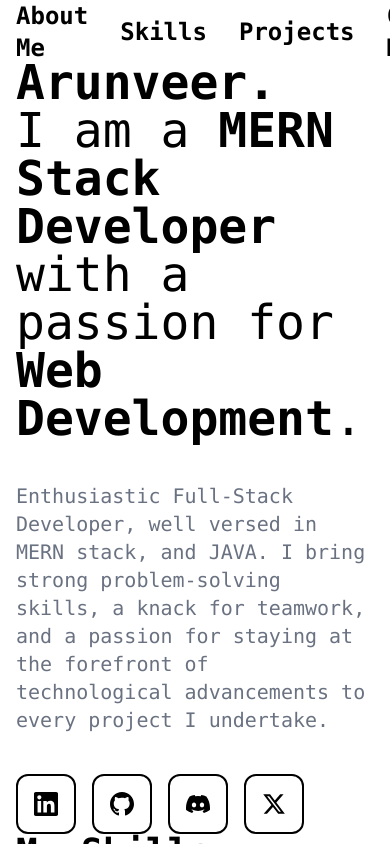
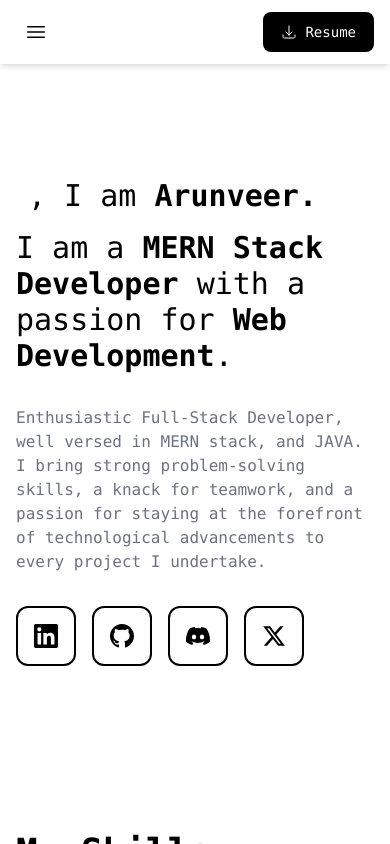
Before and after one commit to ArunveerSidhu/personal-portfolio, a React (Vite) app in the folder portfolio/: page / in a window 390 px wide. Built offline with nearby package versions, Linux system fonts and the light colour scheme.

Commit message:
almost done with the work and added responsiveness for mobile and tablet devices

```diff
--- a/portfolio/src/components/AboutMe.jsx
+++ b/portfolio/src/components/AboutMe.jsx
@@ -49,20 +49,20 @@ function AboutMe() {
     <section id="about" className="h-screen flex items-center py-16">
       <div className="max-w-6xl mx-auto px-4 w-full">
         <div className='w-full font-mono'>
-          <div className="text-5xl font-mono">
+          <div className="text-3xl sm:text-4xl lg:text-5xl font-mono">
             <h1>
               <span className="inline-block border-r-4 border-black pr-2">
                 {displayText}
               </span>
               , I am <span className='font-extrabold'>Arunveer.</span>
             </h1>
-            <h1>
-                I am a <span className='font-extrabold'>MERN Stack Developer</span> <br /> with a passion for <span className='font-extrabold'>Web Development</span>.
+            <h1 className="mt-4">
+              I am a <span className='font-extrabold'>MERN Stack Developer</span> <br className="hidden sm:block" /> with a passion for <span className='font-extrabold'>Web Development</span>.
             </h1>
-            <p className='mt-10 text-xl text-gray-500'>
-                Enthusiastic Full-Stack Developer, well versed in MERN stack, and JAVA. I bring strong problem-solving skills, a knack for teamwork, and a passion for staying at the forefront of technological advancements to every project I undertake.
+            <p className='mt-8 text-base sm:text-lg lg:text-xl text-gray-500'>
+              Enthusiastic Full-Stack Developer, well versed in MERN stack, and JAVA. I bring strong problem-solving skills, a knack for teamwork, and a passion for staying at the forefront of technological advancements to every project I undertake.
             </p>
-            <div className="flex gap-4 mt-10">
+            <div className="flex flex-wrap gap-4 mt-8">
               <a href="https://www.linkedin.com/in/arunveer-sidhu-1719832b4/" target="_blank" rel="noopener noreferrer"
                 className="p-4 bg-white border-2 border-black rounded-xl hover:bg-black hover:border-white group transition-all">
                 <svg className="w-6 h-6 group-hover:text-white" fill="currentColor" viewBox="0 0 24 24">
--- a/portfolio/src/components/ContactMe.jsx
+++ b/portfolio/src/components/ContactMe.jsx
@@ -35,37 +35,37 @@ function ContactMe() {
   ]
 
   return (
-    <section id='contact' className="h-screen flex items-center py-16">
+    <section id='contact' className="min-h-screen py-24 lg:py-16">
       <div className="max-w-6xl mx-auto px-4 w-full">
-        <h2 className="text-4xl font-mono font-bold mb-16">Get In Touch...</h2>
+        <h2 className="text-3xl sm:text-4xl font-mono font-bold mb-8 sm:mb-16">Get In Touch...</h2>
 
-        <div className="grid gap-8 md:grid-cols-2 lg:grid-cols-3">
+        <div className="grid gap-4 sm:gap-8 md:grid-cols-2 lg:grid-cols-3">
           {contacts.map((contact, index) => (
             <a
               key={index}
               href={contact.href}
               target="_blank"
               rel="noopener noreferrer"
-              className="flex items-center gap-6 p-6 border-2 border-black rounded-xl hover:bg-black hover:text-white transition-all group"
+              className="flex items-center gap-4 sm:gap-6 p-4 sm:p-6 border-2 border-black rounded-xl hover:bg-white hover:text-black transition-all duration-300 group"
             >
-              <div className="group-hover:text-white transition-colors">
+              <div className="group-hover:text-black transition-colors">
                 {contact.icon}
               </div>
               <div>
-                <h3 className="text-xl font-mono font-bold">{contact.name}</h3>
-                <p className="text-gray-600 group-hover:text-gray-300">{contact.value}</p>
+                <h3 className="text-lg sm:text-xl font-mono font-bold">{contact.name}</h3>
+                <p className="text-sm sm:text-base text-gray-600 group-hover:text-gray-800">{contact.value}</p>
               </div>
             </a>
           ))}
         </div>
 
-        <div className="mt-16 text-center">
-          <p className="text-xl text-gray-600 mb-8">
+        <div className="mt-12 sm:mt-16 text-center">
+          <p className="text-base sm:text-xl text-gray-600 mb-6 sm:mb-8 px-4">
             I'm always open to discussing new projects, creative ideas or opportunities to be part of your visions.
           </p>
           <a
             href="mailto:arunveersidhu@gmail.com"
-            className="inline-flex items-center gap-2 px-6 py-3 bg-black text-white rounded-lg hover:bg-gray-700 transition-colors text-lg font-mono"
+            className="inline-flex items-center gap-2 px-4 sm:px-6 py-2 sm:py-2.5 bg-black text-white rounded-lg border-2 border-black hover:bg-white hover:text-black transition-all duration-300 text-sm sm:text-base"
           >
             <svg xmlns="http://www.w3.org/2000/svg" fill="none" viewBox="0 0 24 24" strokeWidth={1.5} stroke="currentColor" className="w-5 h-5">
               <path strokeLinecap="round" strokeLinejoin="round" d="M6 12 3.269 3.125A59.769 59.769 0 0 1 21.485 12 59.768 59.768 0 0 1 3.27 20.875L5.999 12Zm0 0h7.5" />
--- a/portfolio/src/components/Header.jsx
+++ b/portfolio/src/components/Header.jsx
@@ -1,33 +1,71 @@
-import React from 'react'
+import React, { useState } from 'react'
 
 function Header() {
+  const [isMenuOpen, setIsMenuOpen] = useState(false);
+
   return (
-    <header className='h-16 w-screen fixed top-0 bg-white z-50 font-mono'>
+    <header className='h-16 w-screen fixed top-0 bg-white shadow-md z-50 font-mono'>
       <nav className='h-full max-w-6xl mx-auto px-4 flex justify-between items-center text-xl'>
-        <ul className='h-full text-2xl font-bold flex items-center justify-center gap-8'>
-          <li className='cursor-pointer hover:text-gray-700 transition-colors'>
+        {/* Mobile Menu Button */}
+        <button
+          onClick={() => setIsMenuOpen(!isMenuOpen)}
+          className="lg:hidden p-2"
+        >
+          <svg xmlns="http://www.w3.org/2000/svg" fill="none" viewBox="0 0 24 24" strokeWidth={1.5} stroke="currentColor" className="w-6 h-6">
+            <path strokeLinecap="round" strokeLinejoin="round" d="M3.75 6.75h16.5M3.75 12h16.5m-16.5 5.25h16.5" />
+          </svg>
+        </button>
+
+        {/* Desktop Navigation */}
+        <ul className='hidden lg:flex h-full text-2xl font-bold items-center justify-center gap-8'>
+          <li className='cursor-pointer relative group'>
             <a href="#about">About Me</a>
+            <span className="absolute inset-x-0 bottom-0 h-0.5 bg-black transform scale-x-0 group-hover:scale-x-100 transition-transform"></span>
           </li>
-          <li className='cursor-pointer hover:text-gray-700 transition-colors'>
+          <li className='cursor-pointer relative group'>
             <a href="#skills">Skills</a>
+            <span className="absolute inset-x-0 bottom-0 h-0.5 bg-black transform scale-x-0 group-hover:scale-x-100 transition-transform"></span>
           </li>
-          <li className='cursor-pointer hover:text-gray-700 transition-colors'>
+          <li className='cursor-pointer relative group'>
             <a href="#projects">Projects</a>
+            <span className="absolute inset-x-0 bottom-0 h-0.5 bg-black transform scale-x-0 group-hover:scale-x-100 transition-transform"></span>
           </li>
-          <li className='cursor-pointer hover:text-gray-700 transition-colors'>
+          <li className='cursor-pointer relative group'>
             <a href="#contact">Contact Me</a>
+            <span className="absolute inset-x-0 bottom-0 h-0.5 bg-black transform scale-x-0 group-hover:scale-x-100 transition-transform"></span>
           </li>
         </ul>
+
         <a
           href="/Resume.pdf"
           download
-          className="flex font-mono items-center gap-2 px-4 py-2 bg-black text-white rounded-lg hover:bg-gray-700 transition-colors"
+          className="flex font-mono items-center gap-2 px-4 sm:px-6 py-2 sm:py-2.5 bg-black text-white rounded-lg border-2 border-black hover:bg-white hover:text-black transition-all duration-300 text-sm sm:text-base"
         >
-          <svg xmlns="http://www.w3.org/2000/svg" fill="none" viewBox="0 0 24 24" strokeWidth={1.5} stroke="currentColor" className="w-5 h-5">
+          <svg xmlns="http://www.w3.org/2000/svg" fill="none" viewBox="0 0 24 24" strokeWidth={1.5} stroke="currentColor" className="w-4 h-4 sm:w-5 sm:h-5">
             <path strokeLinecap="round" strokeLinejoin="round" d="M3 16.5v2.25A2.25 2.25 0 0 0 5.25 21h13.5A2.25 2.25 0 0 0 21 18.75V16.5M16.5 12 12 16.5m0 0L7.5 12m4.5 4.5V3" />
           </svg>
           Resume
         </a>
+
+        {/* Mobile Navigation */}
+        {isMenuOpen && (
+          <div className="lg:hidden fixed inset-0 top-16 bg-white z-40">
+            <ul className='flex flex-col items-center justify-start pt-8 gap-8 text-2xl font-bold'>
+              <li className='cursor-pointer'>
+                <a href="#about" onClick={() => setIsMenuOpen(false)}>About Me</a>
+              </li>
+              <li className='cursor-pointer'>
+                <a href="#skills" onClick={() => setIsMenuOpen(false)}>Skills</a>
+              </li>
+              <li className='cursor-pointer'>
+                <a href="#projects" onClick={() => setIsMenuOpen(false)}>Projects</a>
+              </li>
+              <li className='cursor-pointer'>
+                <a href="#contact" onClick={() => setIsMenuOpen(false)}>Contact Me</a>
+              </li>
+            </ul>
+          </div>
+        )}
       </nav>
     </header>
   )
--- a/portfolio/src/components/Projects.jsx
+++ b/portfolio/src/components/Projects.jsx
@@ -25,23 +25,23 @@ function Projects() {
   ];
 
   return (
-    <section id='projects' className="h-screen flex items-center py-16">
+    <section id='projects' className="min-h-screen py-24 lg:py-16">
       <div className="max-w-6xl mx-auto px-4 w-full">
-        <h2 className="text-4xl font-mono font-bold mb-16">My Projects...</h2>
-        <div className="grid grid-cols-1 md:grid-cols-2 lg:grid-cols-3 gap-8">
+        <h2 className="text-3xl sm:text-4xl font-mono font-bold mb-8 sm:mb-16">My Projects...</h2>
+        <div className="grid grid-cols-1 md:grid-cols-2 lg:grid-cols-3 gap-6 sm:gap-8">
           {projects.map((project, index) => (
             <div
               key={index}
-              className="border-2 border-black rounded-xl p-6 hover:shadow-lg transition-all group"
+              className="border-2 border-black rounded-xl p-4 sm:p-6 hover:shadow-lg transition-all group"
             >
-              <h3 className="text-2xl font-mono font-bold mb-4">{project.name}</h3>
-              <p className="text-gray-600 mb-6 line-clamp-4">{project.description}</p>
+              <h3 className="text-xl sm:text-2xl font-mono font-bold mb-3 sm:mb-4">{project.name}</h3>
+              <p className="text-sm sm:text-base text-gray-600 mb-4 sm:mb-6 line-clamp-4">{project.description}</p>
 
-              <div className="flex flex-wrap gap-2 mb-6">
+              <div className="flex flex-wrap gap-2 mb-4 sm:mb-6">
                 {project.techStack.map((tech, techIndex) => (
                   <span
                     key={techIndex}
-                    className="px-3 py-1 text-sm font-mono bg-gray-100 rounded-full"
+                    className="px-2 sm:px-3 py-1 text-xs sm:text-sm font-mono bg-gray-100 rounded-full"
                   >
                     {tech}
                   </span>
@@ -52,7 +52,7 @@ function Projects() {
                 href={project.githubUrl}
                 target="_blank"
                 rel="noopener noreferrer"
-                className="inline-flex items-center gap-2 px-4 py-2 bg-black text-white rounded-lg hover:bg-gray-700 transition-colors"
+                className="inline-flex items-center gap-2 px-4 sm:px-6 py-2 sm:py-2.5 bg-black text-white rounded-lg border-2 border-black hover:bg-white hover:text-black transition-all duration-300 text-sm sm:text-base"
               >
                 <svg className="w-5 h-5" fill="currentColor" viewBox="0 0 24 24">
                   <path d="M12 0C5.374 0 0 5.373 0 12c0 5.302 3.438 9.8 8.207 11.387.599.111.793-.261.793-.577v-2.234c-3.338.726-4.033-1.416-4.033-1.416-.546-1.387-1.333-1.756-1.333-1.756-1.089-.745.083-.729.083-.729 1.205.084 1.839 1.237 1.237 1.237 1.07 1.834 2.807 1.304 3.492.997.107-.775.418-1.305.762-1.604-2.665-.305-5.467-1.334-5.467-5.931 0-1.311.469-2.381 1.236-3.221-.124-.303-.535-1.524.117-3.176 0 0 1.008-.322 3.301 1.23A11.509 11.509 0 0112 5.803c1.02.005 2.047.138 3.006.404 2.291-1.552 3.297-1.23 3.297-1.23.653 1.653.242 2.874.118 3.176.77.84 1.235 1.911 1.235 3.221 0 4.609-2.807 5.624-5.479 5.921.43.372.823 1.102.823 2.222v3.293c0 .319.192.694.801.576C20.566 21.797 24 17.3 24 12c0-6.627-5.373-12-12-12z"/>
```
